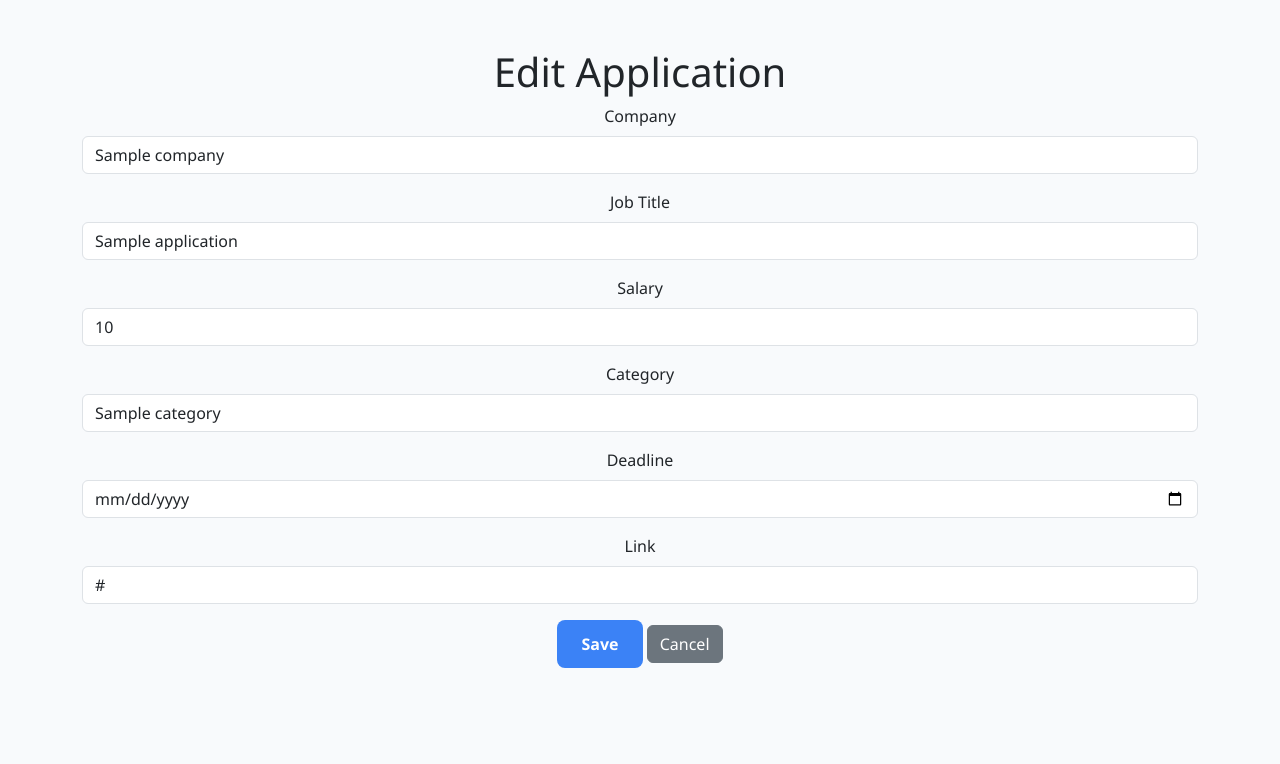
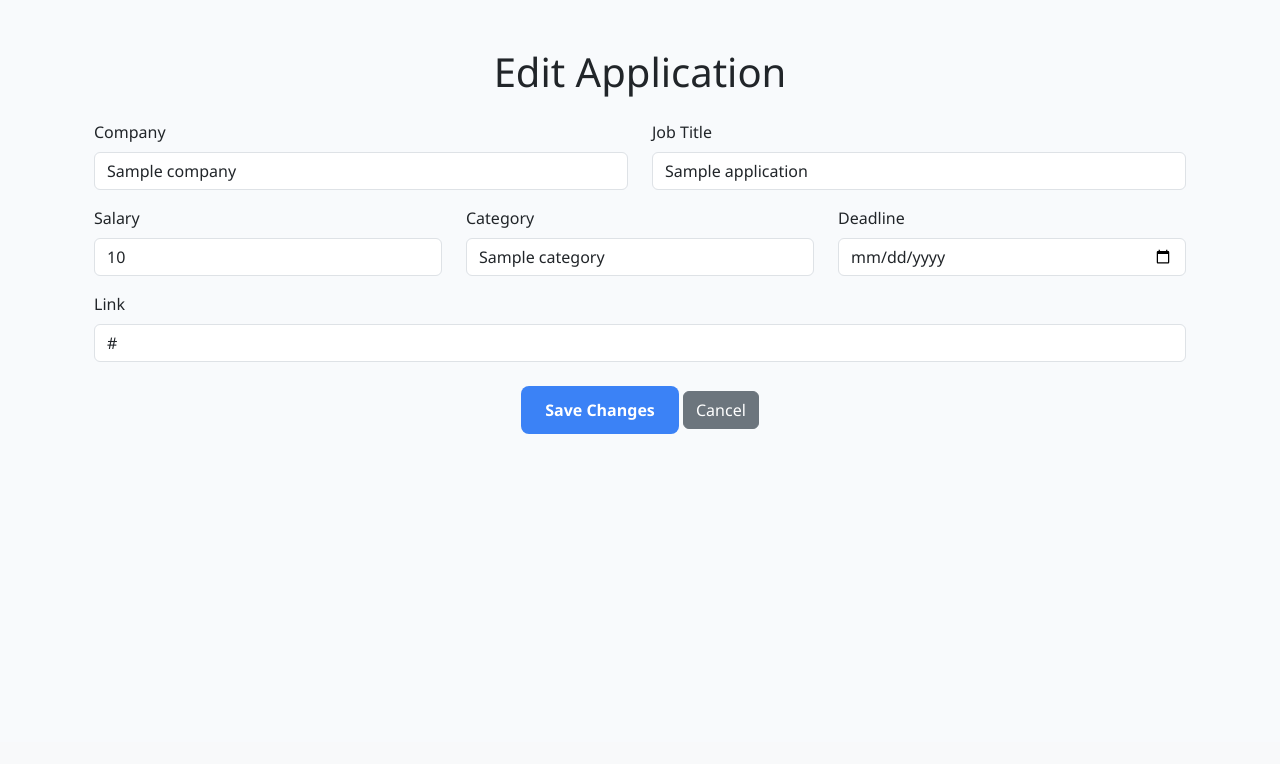
Before and after one commit to williamgrocha/job-application-tracker, a Flask app: template templates/edit.html in a window 1280 px wide. Shown: the part 58-822 px from the top of the page. After the commit the page ends 492 px from the top, so only its background shows below. Run offline with Flask 3, Linux system fonts and the light colour scheme; the template is opened without the code that fills it: most values are stand-ins (such as "Sample title", 1, 10 or a date in 2020).

Commit message:
refactor: update edit application form layout and styling for better user experience

```diff
--- a/templates/edit.html
+++ b/templates/edit.html
@@ -5,44 +5,58 @@
 {% endblock %}
 
 {% block main %}
-    <h1>Edit Application</h1>
+    <h1 class="mb-4">Edit Application</h1>
 
-    <form action="/edit/{{ application['id'] }}" method="post">
-        <div class="mb-3">
+    <div class="container">
+        <form action="/edit/{{ application['id'] }}" method="post" class="text-start">
+
+            <div class="row mb-3">
+                <div class="col-md-6">
                     <label for="company" class="form-label">Company</label>
                     <input type="text" class="form-control" id="company" name="company" value="{{ application['company'] }}" required>
                 </div>
-
-        <div class="mb-3">
+                <div class="col-md-6">
                     <label for="job_title" class="form-label">Job Title</label>
                     <input type="text" class="form-control" id="job_title" name="job_title" value="{{ application['job_title'] }}" required>
                 </div>
+            </div>
 
-        <div class="mb-3">
+            <div class="row mb-3">
+                <div class="col-md-4">
                     <label for="salary" class="form-label">Salary</label>
                     <input type="number" class="form-control" id="salary" name="salary" value="{{ application['salary'] or '' }}">
                 </div>
-
-        <div class="mb-3">
+                <div class="col-md-4">
                     <label for="category" class="form-label">Category</label>
                     <select class="form-control" id="category" name="category" required>
                         {% for cat in categories %}
-                    <option value="{{ cat }}">{{ cat }}</option>
+                            <option value="{{ cat }}"
+                            {% if cat == application['category'] %}
+                            selected
+                            {% endif %}>
+                                {{ cat }}
+                            </option>
                         {% endfor %}
                     </select>
                 </div>
-
-        <div class="mb-3">
+                <div class="col-md-4">
                     <label for="deadline" class="form-label">Deadline</label>
                     <input type="date" class="form-control" id="deadline" name="deadline" value="{{ application['deadline'] or '' }}">
                 </div>
+            </div>
 
-        <div class="mb-3">
+            <div class="row mb-4">
+                <div class="col-12">
                     <label for="link" class="form-label">Link</label>
                     <input type="url" class="form-control" id="link" name="link" value="{{ application['link'] or '' }}">
                 </div>
+            </div>
 
-        <button class="btn btn-primary" type="submit">Save</button>
+            <div class="text-center">
+                <button class="btn btn-primary" type="submit">Save Changes</button>
                 <a href="/" class="btn btn-secondary">Cancel</a>
+            </div>
+
         </form>
+    </div>
 {% endblock %}
```
Also changed, not shown: static/warning-circle-svgrepo-com.svg (deleted), static/warning.png (deleted). Lines whose indentation alone changed are shown as unchanged.
